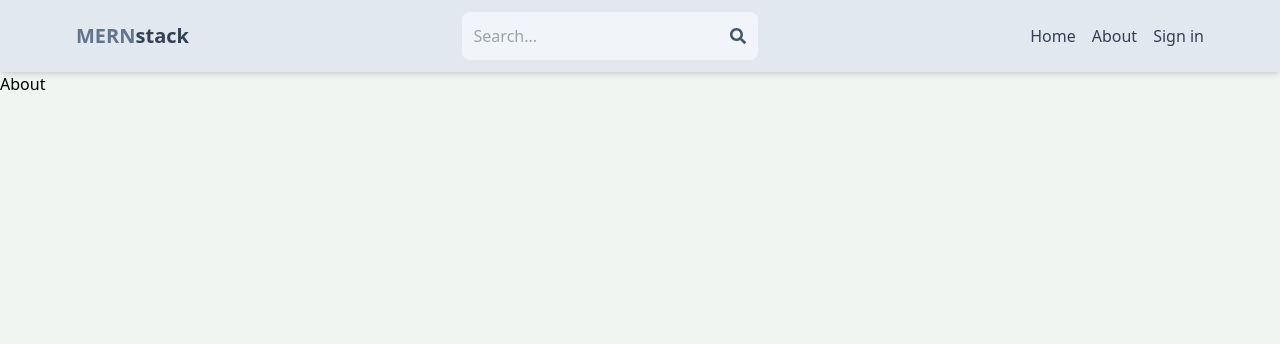
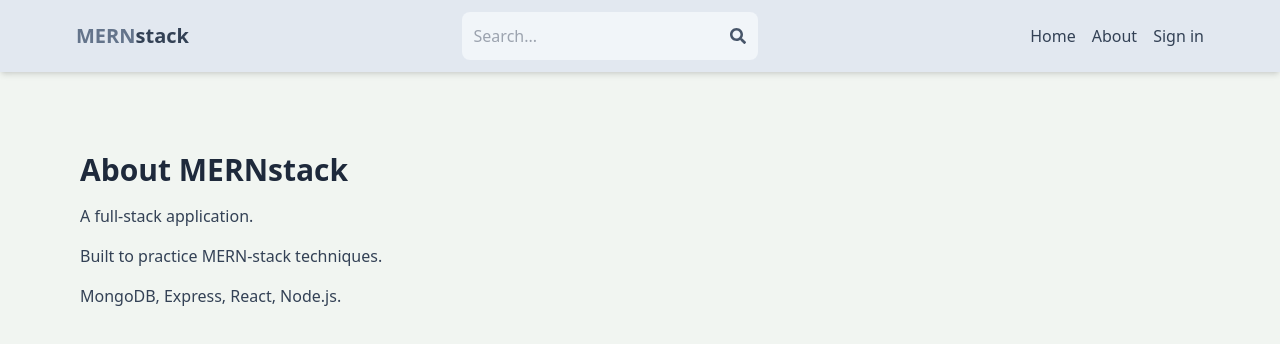
Before and after one commit to Dimterion/MERN-stack, a React (Vite) app in the folder client/: page /about in a window 1280 px wide. Shown: the top 344 px of the page. Built offline with nearby package versions, Linux system fonts and the light colour scheme; no server answers.

Commit message:
complete about page

```diff
--- a/client/src/pages/About.jsx
+++ b/client/src/pages/About.jsx
@@ -1,3 +1,14 @@
 export default function About() {
-  return <div>About</div>;
+  return (
+    <div className="py-20 px-4 max-w-6xl mx-auto">
+      <h1 className="text-3xl font-bold mb-4 text-slate-800">
+        About MERNstack
+      </h1>
+      <p className="mb-4 text-slate-700">A full-stack application.</p>
+      <p className="mb-4 text-slate-700">
+        Built to practice MERN-stack techniques.
+      </p>
+      <p className="mb-4 text-slate-700">MongoDB, Express, React, Node.js.</p>
+    </div>
+  );
 }
```
